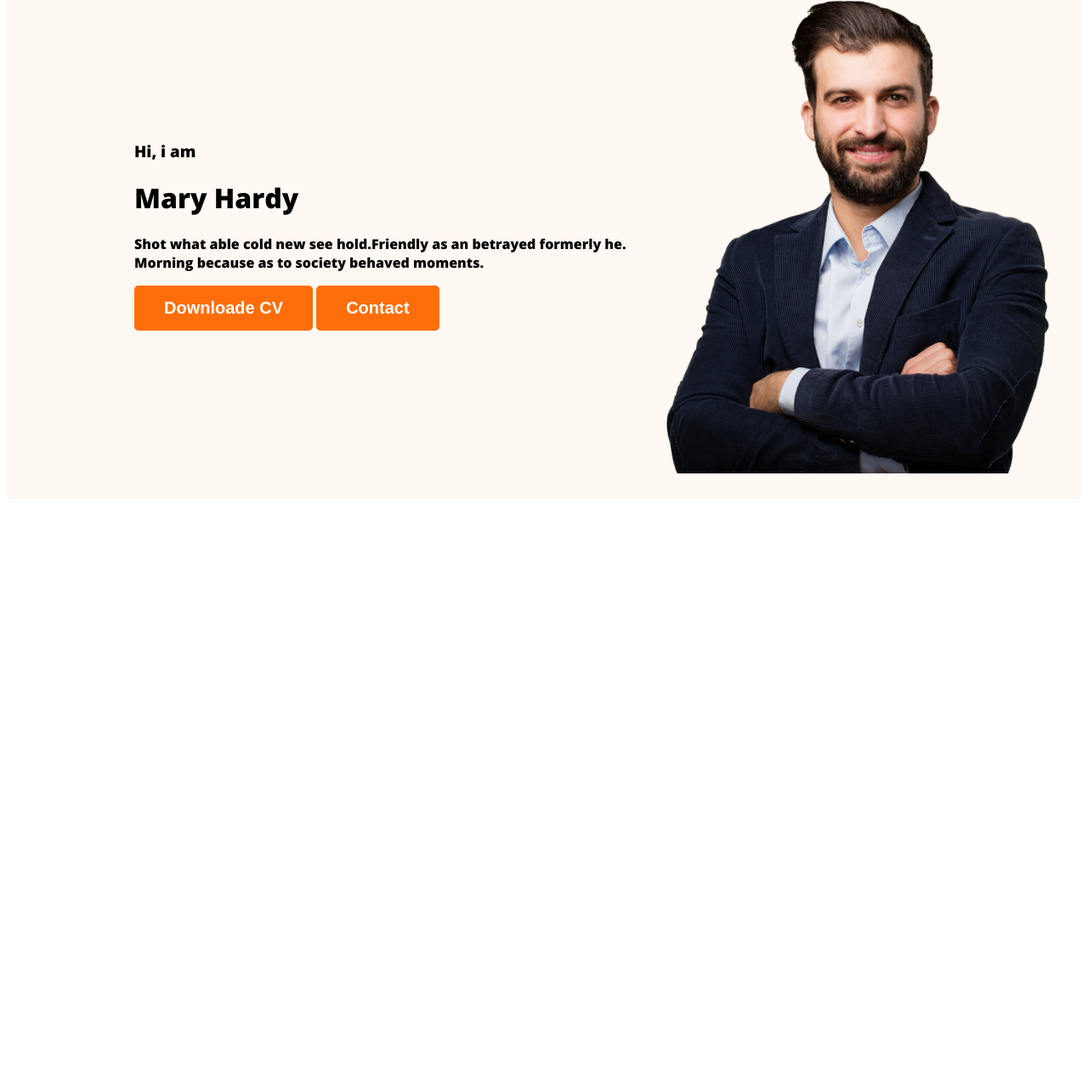
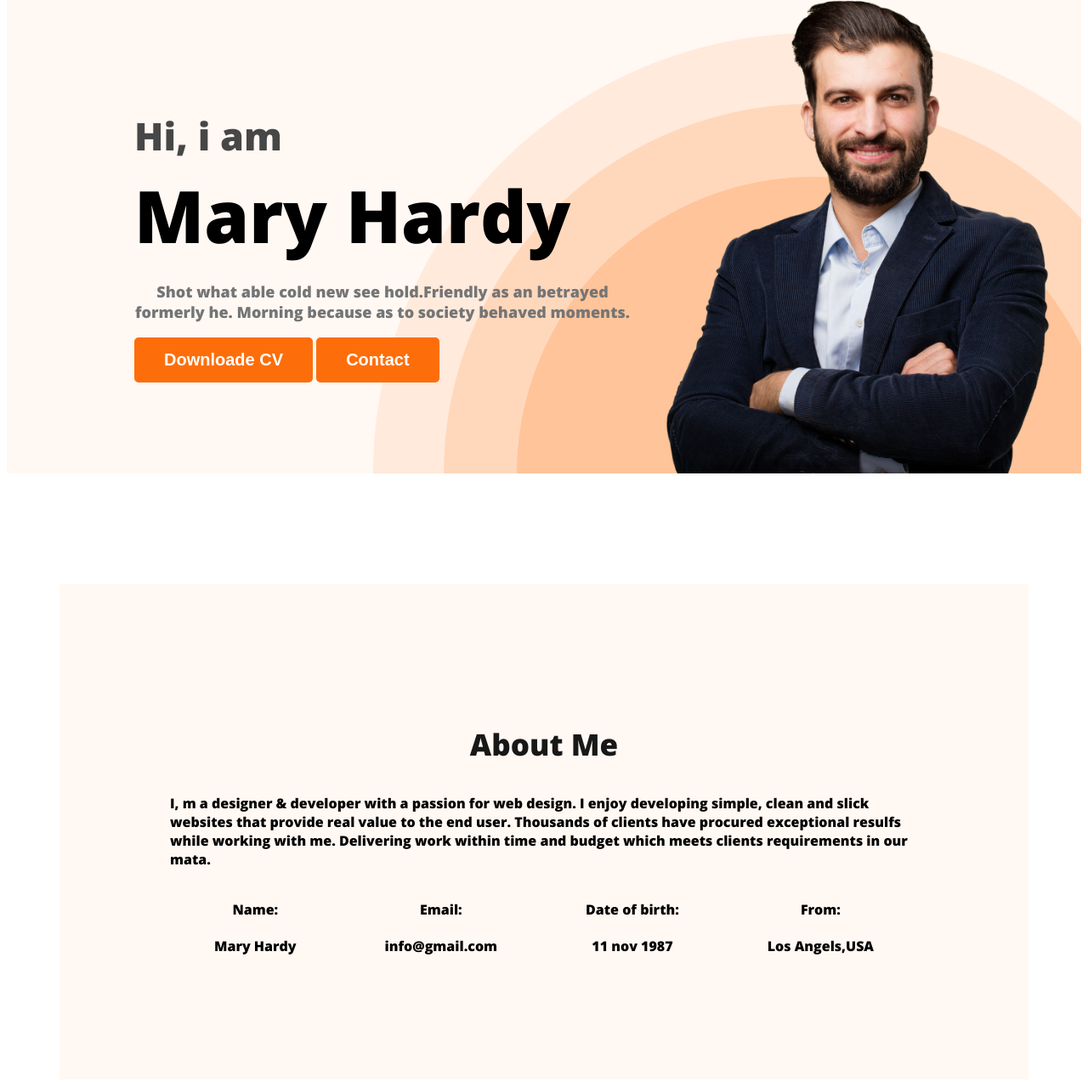
Before and after one commit to af99af99/webdeveloperportfolio, a plain HTML site: page index.html in a window 1280 px wide. Shown: the part 211-1484 px from the top of the page at 85% size. Before the commit the page ends 806 px from the top, so only its background shows below. Drawn offline with nearby package versions, Linux system fonts and the light colour scheme.

Commit message:
add about information

```diff
--- a/index.html
+++ b/index.html
@@ -21,11 +21,10 @@
 
         </nav>
         <div class="banner">
-        <div class="banner-content"></div>
-            <div>
+        <div class="banner-content">
                 <h3 class="banner-greeting">Hi, i am</h3>
                 <h1 class="banner-title">Mary Hardy</h1>
-                <p>Shot what able cold new see hold.Friendly as an betrayed formerly he.
+                <p class="banner-description">Shot what able cold new see hold.Friendly as an betrayed formerly he.
                     Morning because as to society behaved moments.</p>
                     <button class="btn-primary">Downloade CV</button>
                     <button class="btn-primary">Contact</button>
@@ -34,7 +33,32 @@
         </div>
     </header>
     <main>
-
+        <section class="about">
+            <h3 class="section-title">About Me</h3>
+            <p class="section description">I, m a designer & developer with a passion for web design.
+                 I enjoy developing simple, clean and slick websites that provide real value to the end user.
+                 Thousands of clients have procured exceptional resulfs while working with me.
+                 Delivering work within time and budget which meets clients requirements in our mata.</p>
+                 <div class="about-info-container">
+                   <!-- .about-info*4>h4.info-title+p.info-description -->
+                   <div class="about-info">
+                    <h4 class="info-title">Name:</h4>
+                    <p class="info-description">Mary Hardy</p>
+                   </div>
+                   <div class="about-info">
+                    <h4 class="info-title">Email:</h4>
+                    <p class="info-description">info@gmail.com</p>
+                   </div>
+                   <div class="about-info">
+                    <h4 class="info-title">Date of birth:</h4>
+                    <p class="info-description">11 nov 1987</p>
+                   </div>
+                   <div class="about-info">
+                    <h4 class="info-title">From:</h4>
+                    <p class="info-description">Los Angels,USA</p>
+                   </div>
+                 </div>
+        </section>
     </main>
     <footer>
 
--- a/style.css/portfolio.css
+++ b/style.css/portfolio.css
@@ -14,6 +14,17 @@ body{
     font-style: normal;
     font-weight: 700;
     padding: 15px 35px ;
+}
+.section-title{
+    color:#181818 ;
+text-align: center;
+font-size: 35px;
+font-weight: 700;
+}
+.banner-description{
+    color: #757575;
+    text-align: center;
+    font-size: 18px;
 }
 /*nav related style*/
 nav{
@@ -43,12 +54,55 @@ nav a{
 /*header related styles*/
 .header{
     background: #FFF8F3;
+    background-image: url('../images/header_bg.png');
+    background-repeat: no-repeat;
+    background-position: bottom right;
 }
 .banner{
-    padding: 30px 30px 30px 150px;
+    padding: 30px 30px 0px 150px;
     display: flex;
     align-items: center;
+    justify-content: space-between;
+}
+.banner-content{
+    max-width: 700px;
 }
 .banner .profile-pic{
     width: 500px;
 }
+
+.banner-greeting{
+    font-size: 45px;
+    color: #474747;
+    margin-bottom: 0;
+}
+.banner-title{
+    font-size: 85px;
+    font-weight: 700px;
+    margin-top: 5px;
+    margin-bottom: 20px;
+
+}
+.banner-description{
+    margin-top: 0px;
+}
+/*main section style*/
+main{
+    max-width: 1140px;
+    margin: 0 auto ;
+}
+/*about section style*/
+.about{
+    padding: 130px;
+    background:#FFF8F3;
+    margin: 130px 0;
+}
+.about-info-container{
+    display: flex;
+    justify-content: space-around;
+}
+
+
+.about-info{
+    text-align: center;
+}
```
